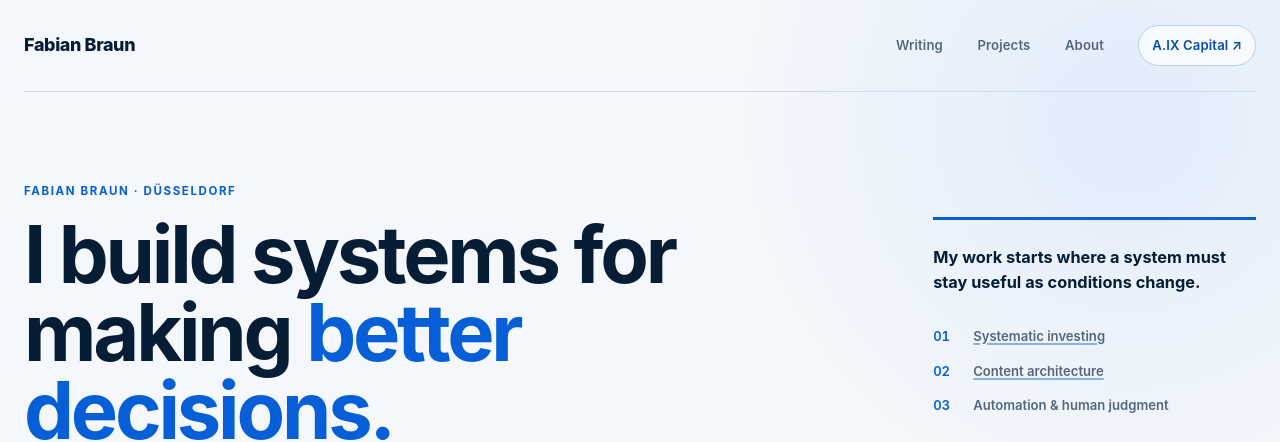
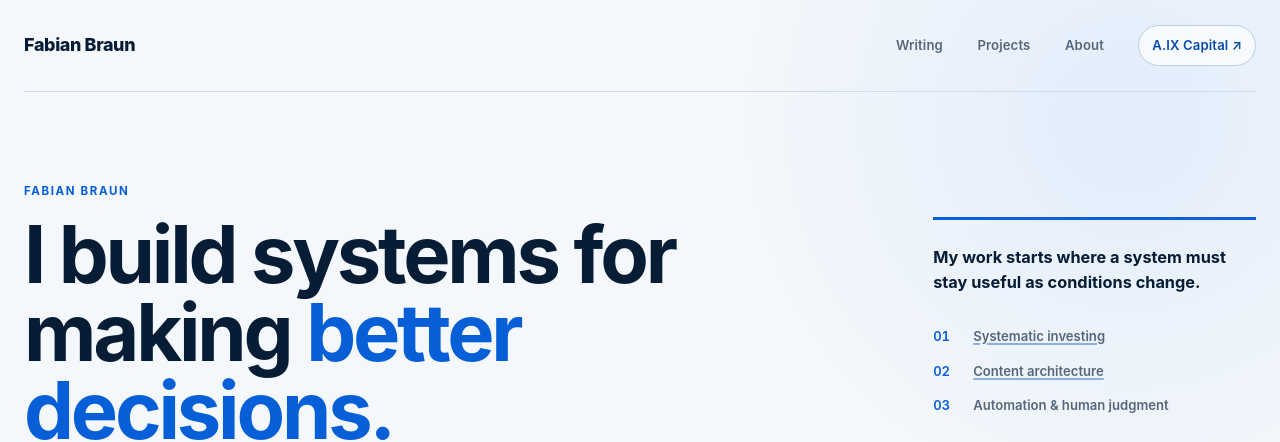
Before and after one commit to fsbraun/fsbraun.github.io, a Jekyll site: the page built from index.md, in a window 1280 px wide and 900 px high. Shown: the top 442 px of the window. Built offline with Jekyll 4.4.1, drawn with Linux system fonts in a browser that asks for light colours.

Commit message:
fix: Eyebrow in homepage hero

```diff
--- a/index.md
+++ b/index.md
@@ -5,7 +5,7 @@ description: Fabian Braun builds systems for making better decisions in systemat
 
 <section class="hero">
   <div class="hero-main">
-    <p class="eyebrow">Fabian Braun · Düsseldorf</p>
+    <p class="eyebrow">Fabian Braun</p>
     <h1>I build systems for making <span>better decisions.</span></h1>
     <p class="hero-intro">I’m founder and managing director of A.IX Capital, where I work on systematic investing and automated investment processes, and a long-standing open-source developer and steward of django CMS.</p>
     <div class="actions">
```
